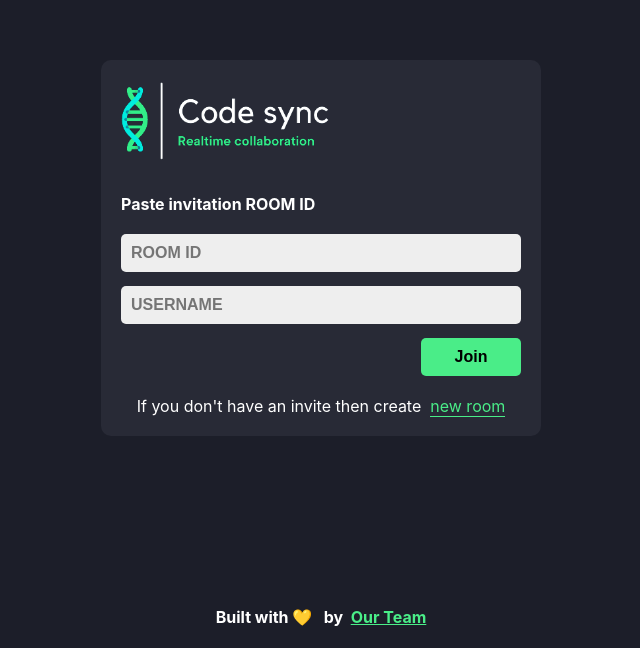
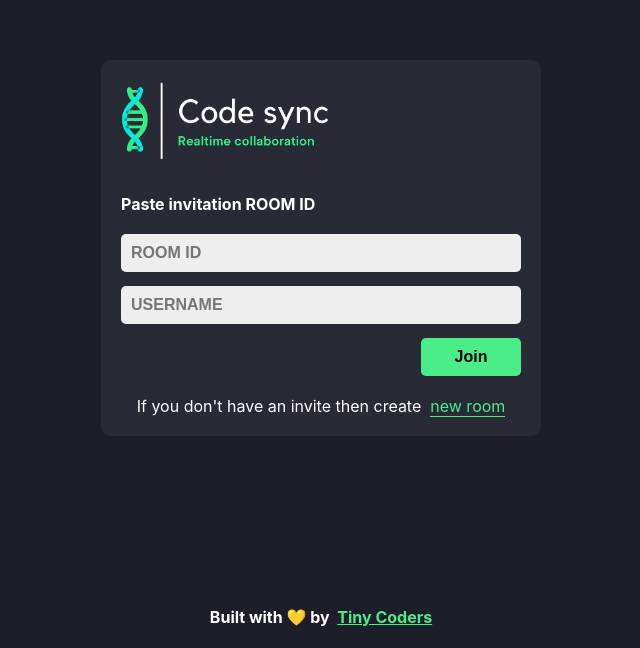
Before and after one commit to shaikahmadnawaz/realtime-code-editor, a React (Create React App) app: page / in a window 1280 px wide. Shown: the part 152-800 px from the top of the page, without its empty margins (319-959 px from the left). Built offline with nearby package versions, Linux system fonts and the light colour scheme.

Commit message:
trying to redeploy it

```diff
--- a/package.json
+++ b/package.json
@@ -13,7 +13,7 @@
     "react-dom": "^18.2.0",
     "react-hot-toast": "^2.3.0",
     "react-router-dom": "^6.3.0",
-    "react-scripts": "5.0.1",
+    "react-scripts": "^5.0.1",
     "socket.io": "^4.5.2",
     "socket.io-client": "^4.5.2",
     "uuid": "^9.0.0",
--- a/src/pages/Home.js
+++ b/src/pages/Home.js
@@ -77,8 +77,8 @@
       </div>
       <footer>
         <h4>
-          Built with 💛 &nbsp; by &nbsp;
-          <a href="https://github.com/sanawaz1080">Our Team</a>
+          Built with 💛 by &nbsp;
+          <a href="https://github.com/shaikahmadnawaz">Tiny Coders</a>
         </h4>
       </footer>
     </div>
```
Also changed, not shown: 1 other file (tests, documents, lock files or other folders).
